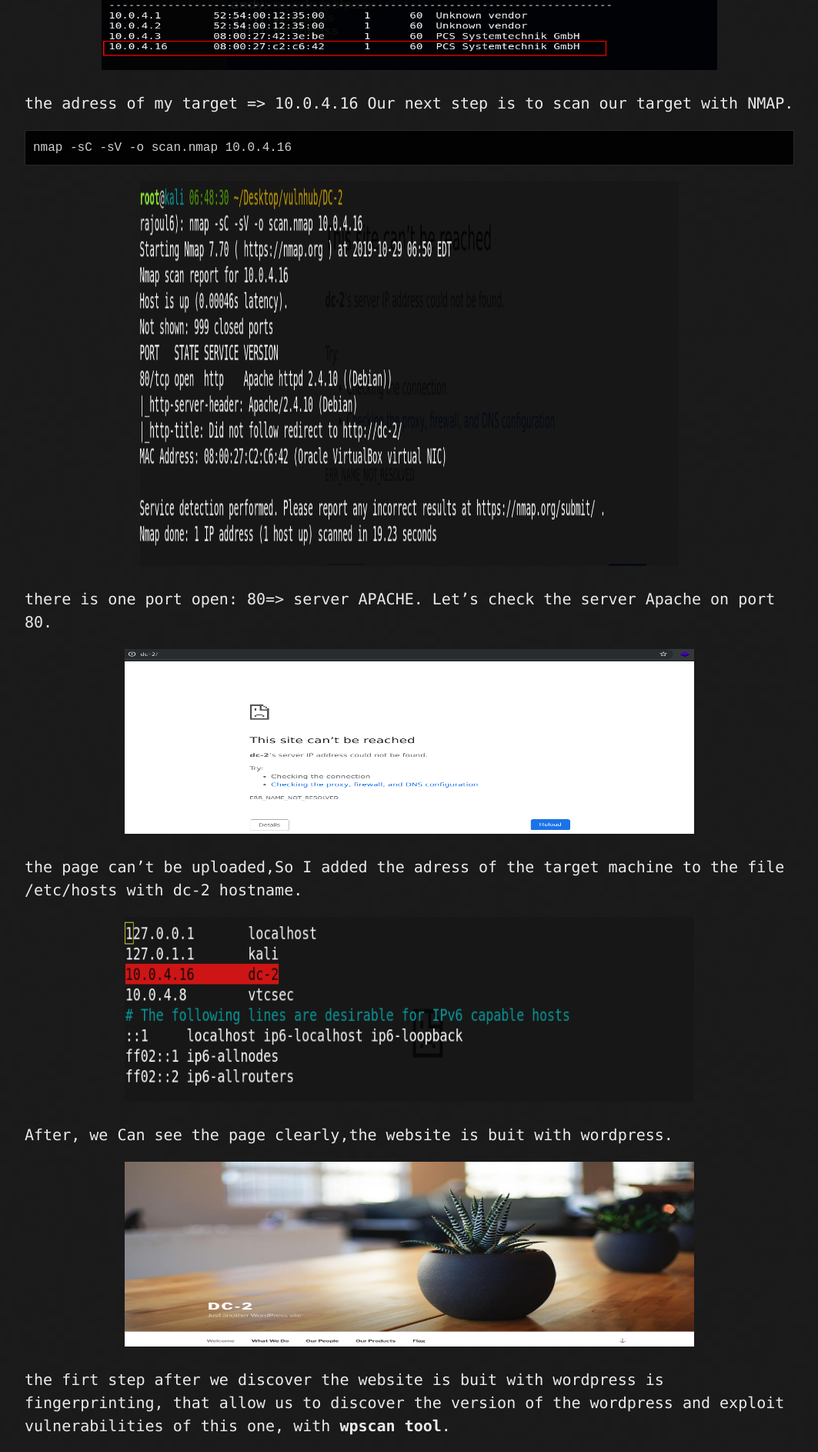
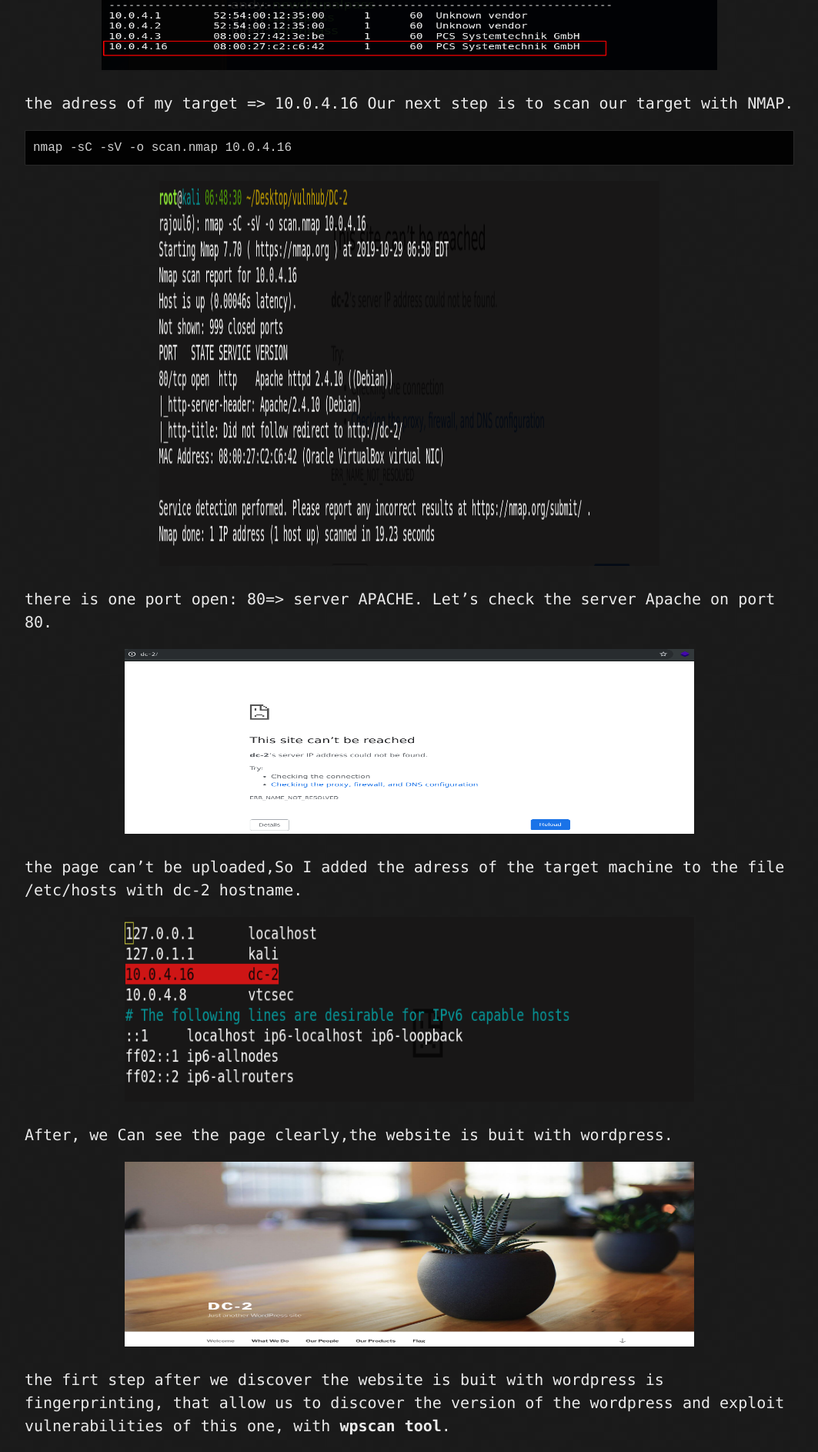
Before and after one commit to rajoul/rajoul.github.io, a Jekyll site: the page built from my_write_up/DC-2.md, in a window 1280 px wide. Shown: the part 719-2605 px from the top of the page at 77% size, without its empty margins (108-1171 px from the left). Built offline with Jekyll 4.4.1, drawn with Linux system fonts in a browser that asks for light colours; our own code applies the rules of GitHub Pages for plain Markdown files.

Commit message:
Update DC-2.md

````diff
--- a/my_write_up/DC-2.md
+++ b/my_write_up/DC-2.md
@@ -12,7 +12,7 @@
 nmap -sC -sV -o scan.nmap 10.0.4.16
 ```
 <p align="center">
-  <img src="https://rajoul.github.io/my_write_up/image/DC-2/scan.png" width="700" height="500">
+  <img src="https://rajoul.github.io/my_write_up/image/DC-2/scan.png" width="650" height="500">
 </p>
 there is one port open: 80=> server APACHE.
 Let's check the server Apache on port 80.
@@ -56,7 +56,7 @@
 ./wpscan --url http://dc-2/ --usernames users -w wordlist.txt
 ```
 <p align="center">
-  <img src="https://rajoul.github.io/my_write_up/image/DC-2/7.png" width="740" height="190">
+  <img src="https://rajoul.github.io/my_write_up/image/DC-2/7.png" width="740" height="150">
 </p>
 wpscan discover two passwords: jerry=>adipiscing, tom => parturient. we authenticate first with tom Credentials but there is nothing inside.
 <p align="center">
````
